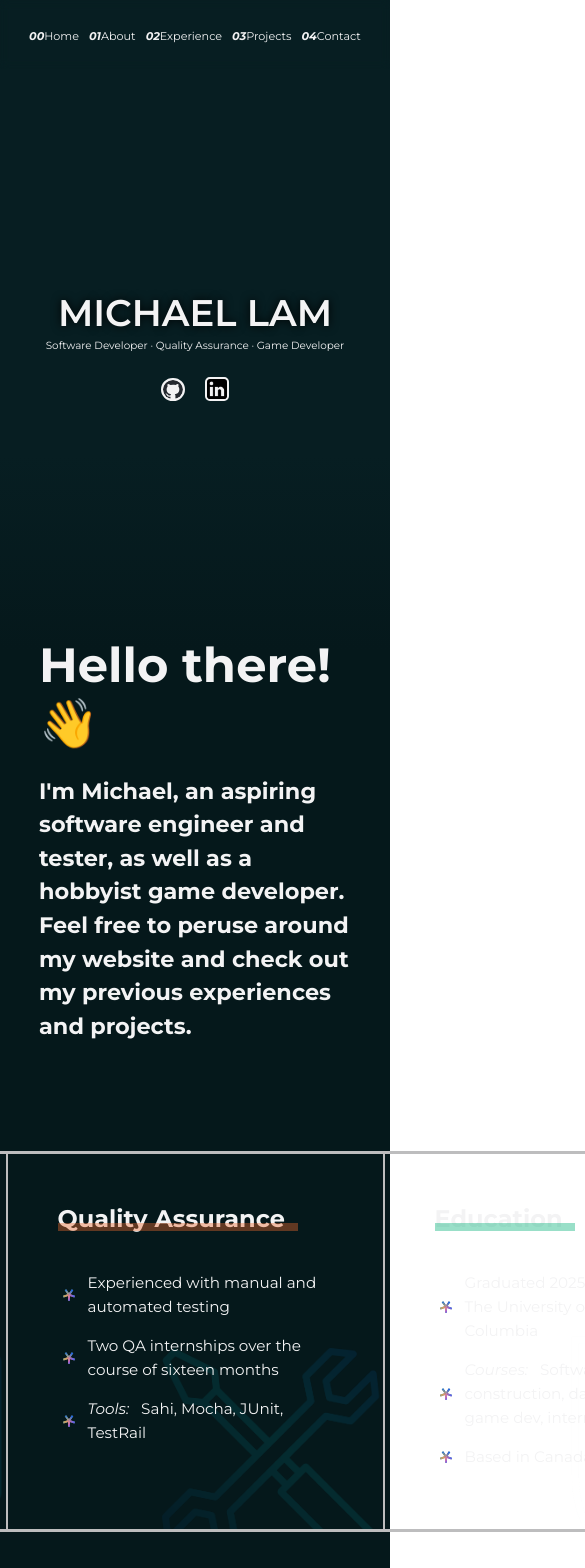
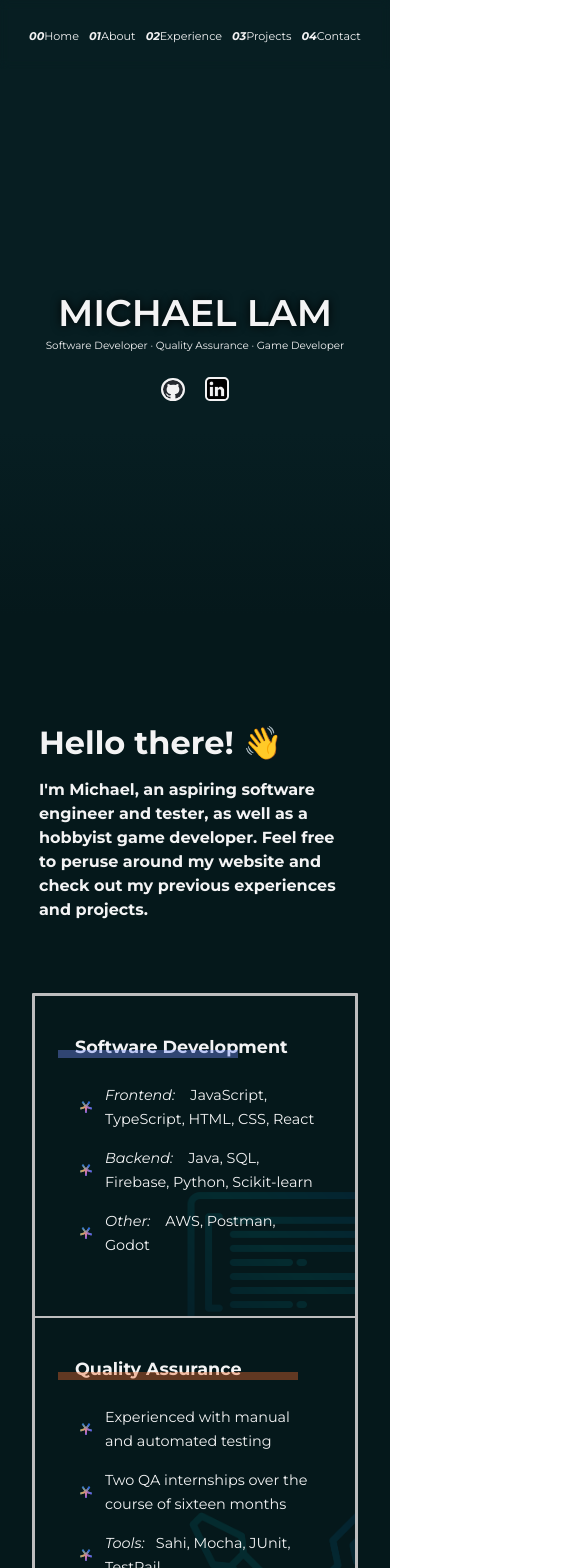
Before and after one commit to michlam/portfolio-website, a React (Vite) app: page / in a window 390 px wide. Shown: the top 1568 px of the page, 585 px wide, since content can reach past the window. Built offline with nearby package versions, Linux system fonts and the light colour scheme.

Commit message:
more responsiveness styling

```diff
--- a/src/components/About.css
+++ b/src/components/About.css
@@ -11,8 +11,8 @@
 }
 
 section.about {
-    height: 928px;
-    padding-bottom: 180px;
+    padding-top: 80px;
+    padding-bottom: 160px;
     background: var(--dark-rich-black);
 
     display: flex;
@@ -22,7 +22,7 @@ section.about {
 }
 
 .about-top {
-    padding: 0px 10vw 85px;
+    padding: 0px 10vw 55px;
 }
 
 .about-top > h1 {
@@ -126,3 +126,48 @@ section.about {
         left: -67px;
     }
 }
+
+@media (max-width: 1180px) {
+    .about-bottom {
+        margin-bottom: 100px;
+        display: grid;
+        grid-template-columns: repeat(1, 1fr);
+        border: 2px solid var(--french-grey);
+        border-radius: 1px;
+    }
+
+    .about-bottom-item {
+        padding: 40px;
+        width: 240px;
+        height: 240px;
+
+        border: 1px solid var(--french-grey);
+    }
+
+    .about-bottom-item > h2 {
+        margin-bottom: 5px;
+        font-size: 1.1rem;
+    }
+
+    .about-bottom-item > hr {
+        height: 8px;
+        top: -15px;
+    }
+
+    .about-bottom-item > ul > li {
+        font-size: 0.9rem;
+    }
+
+}
+
+@media (max-width: 768px) {
+    .about-top > h1 {
+        font-size: 2rem;
+    }
+
+    .about-top > h3 {
+        font-size: 1rem;
+    }
+
+
+}
--- a/src/components/About.jsx
+++ b/src/components/About.jsx
@@ -14,7 +14,7 @@ export default function About(props) {
                 </h3>
             </div>
 
-            <div className="about-bottom" data-aos="fade" data-aos-duration="2000">
+            <div className="about-bottom" data-aos="fade" data-aos-duration="2500" data-aos-offset="-200" >
                 <div className="about-bottom-item about-swd">
                     <h2>Software Development</h2>
                     <hr />
--- a/src/components/Home.css
+++ b/src/components/Home.css
@@ -17,7 +17,7 @@ section.home {
 
 .home-content {
     margin-top: 35dvh;
-    margin-bottom: 29dvh;
+    margin-bottom: 25dvh;
     display: flex;
     flex-direction: column;
     justify-content: center;
```
